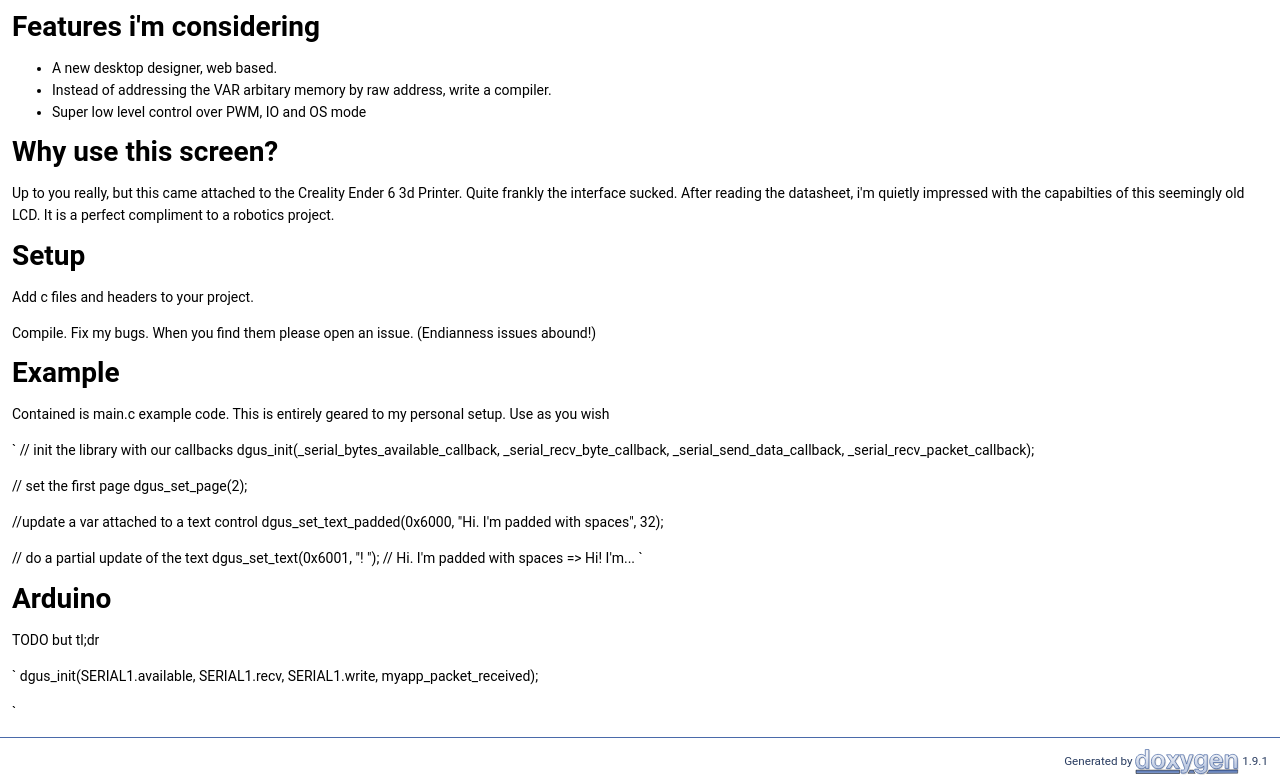
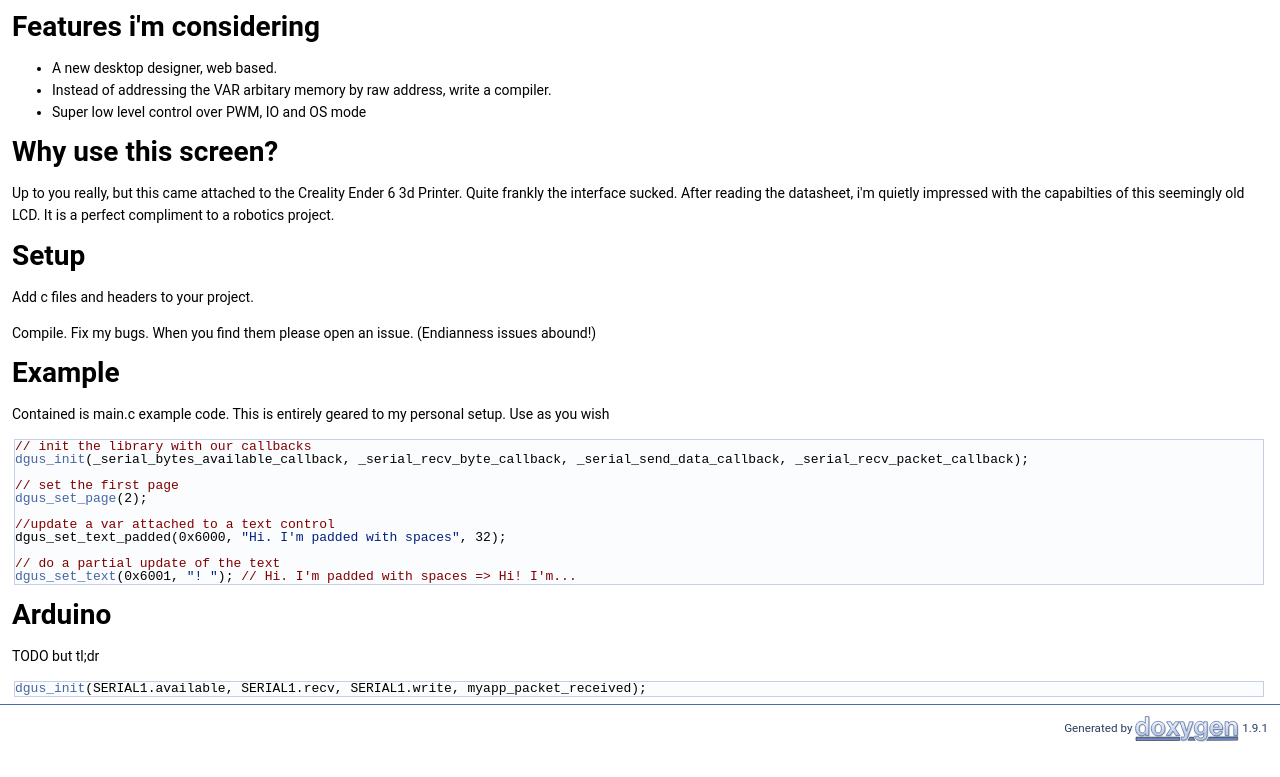
Before and after one commit to ginge/libdgus_ii, a plain HTML site: page md__github_workspace_README.html in a window 1280 px wide. Shown: the part 646-1423 px from the top of the page. After the commit the page ends 1390 px from the top, so only its background shows below. Drawn offline with Linux system fonts and the light colour scheme.

Commit message:
deploy: 7bf6563b334b4a39da3ead74466bb35d7e67d210

```diff
--- a/md__github_workspace_README.html
+++ b/md__github_workspace_README.html
@@ -105,16 +105,25 @@ Setup</h1>
 <h1><a class="anchor" id="autotoc_md6"></a>
 Example</h1>
 <p>Contained is main.c example code. This is entirely geared to my personal setup. Use as you wish</p>
-<p>` // init the library with our callbacks dgus_init(_serial_bytes_available_callback, _serial_recv_byte_callback, _serial_send_data_callback, _serial_recv_packet_callback);</p>
-<p>// set the first page dgus_set_page(2);</p>
-<p>//update a var attached to a text control dgus_set_text_padded(0x6000, "Hi. I'm padded with spaces", 32);</p>
-<p>// do a partial update of the text dgus_set_text(0x6001, "! "); // Hi. I'm padded with spaces =&gt; Hi! I'm... `</p>
-<h1><a class="anchor" id="autotoc_md7"></a>
+<div class="fragment"><div class="line"><span class="comment">// init the library with our callbacks</span></div>
+<div class="line"><a class="code" href="dgus_8h.html#a0981ca39798a5ea084e6c8100dc31675">dgus_init</a>(_serial_bytes_available_callback, _serial_recv_byte_callback, _serial_send_data_callback, _serial_recv_packet_callback);</div>
+<div class="line"> </div>
+<div class="line"><span class="comment">// set the first page</span></div>
+<div class="line"><a class="code" href="dgus__util_8c.html#af4fe01f758edb4680010c6c3f94b5675">dgus_set_page</a>(2);</div>
+<div class="line"> </div>
+<div class="line"><span class="comment">//update a var attached to a text control</span></div>
+<div class="line">dgus_set_text_padded(0x6000, <span class="stringliteral">&quot;Hi. I&#39;m padded with spaces&quot;</span>, 32);</div>
+<div class="line"> </div>
+<div class="line"><span class="comment">// do a partial update of the text</span></div>
+<div class="line"><a class="code" href="dgus__control__text_8h.html#aa1934036cda5858fe304c1e7b9bedb1c">dgus_set_text</a>(0x6001, <span class="stringliteral">&quot;! &quot;</span>); <span class="comment">// Hi. I&#39;m padded with spaces =&gt; Hi! I&#39;m...</span></div>
+<div class="ttc" id="adgus_8h_html_a0981ca39798a5ea084e6c8100dc31675"><div class="ttname"><a href="dgus_8h.html#a0981ca39798a5ea084e6c8100dc31675">dgus_init</a></div><div class="ttdeci">void dgus_init(ser_available_handler_cb avail, ser_recv_handler_cb recv, ser_send_handler_cb send, packet_handler_cb packet_handler)</div><div class="ttdoc">Initialise the DGUS LCD interface.</div><div class="ttdef"><b>Definition:</b> dgus_lcd.c:70</div></div>
+<div class="ttc" id="adgus__control__text_8h_html_aa1934036cda5858fe304c1e7b9bedb1c"><div class="ttname"><a href="dgus__control__text_8h.html#aa1934036cda5858fe304c1e7b9bedb1c">dgus_set_text</a></div><div class="ttdeci">DGUS_RETURN dgus_set_text(uint16_t addr, char *text)</div><div class="ttdoc">Write text to the address VAR.</div><div class="ttdef"><b>Definition:</b> dgus_control_text.c:37</div></div>
+<div class="ttc" id="adgus__util_8c_html_af4fe01f758edb4680010c6c3f94b5675"><div class="ttname"><a href="dgus__util_8c.html#af4fe01f758edb4680010c6c3f94b5675">dgus_set_page</a></div><div class="ttdeci">DGUS_RETURN dgus_set_page(uint8_t page)</div><div class="ttdoc">Change DGUS page.</div><div class="ttdef"><b>Definition:</b> dgus_util.c:18</div></div>
+</div><!-- fragment --><h1><a class="anchor" id="autotoc_md7"></a>
 Arduino</h1>
 <p>TODO but tl;dr</p>
-<p>` dgus_init(SERIAL1.available, SERIAL1.recv, SERIAL1.write, myapp_packet_received);</p>
-<p>` </p>
-</div></div><!-- contents -->
+<div class="fragment"><div class="line"><a class="code" href="dgus_8h.html#a0981ca39798a5ea084e6c8100dc31675">dgus_init</a>(SERIAL1.available, SERIAL1.recv, SERIAL1.write, myapp_packet_received);</div>
+</div><!-- fragment --> </div></div><!-- contents -->
 </div><!-- PageDoc -->
 <!-- start footer part -->
 <hr class="footer"/><address class="footer"><small>
```
